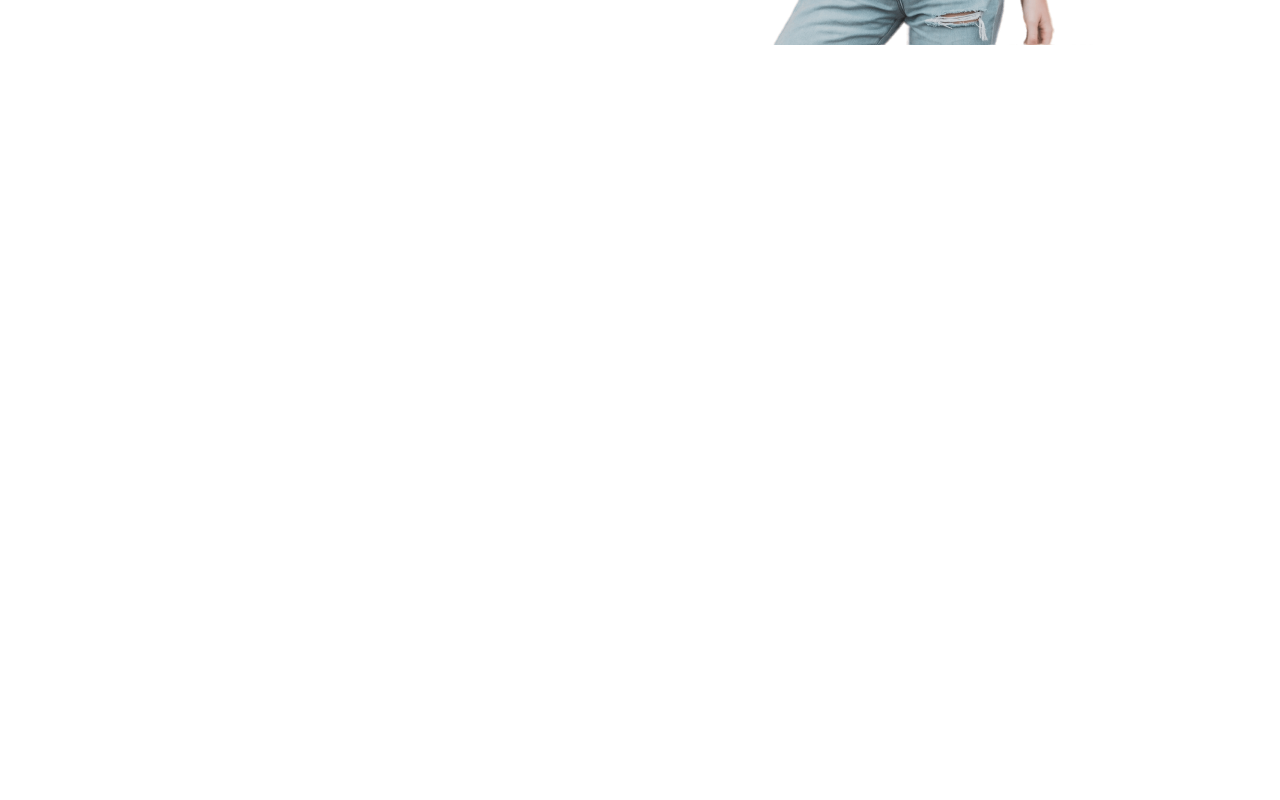
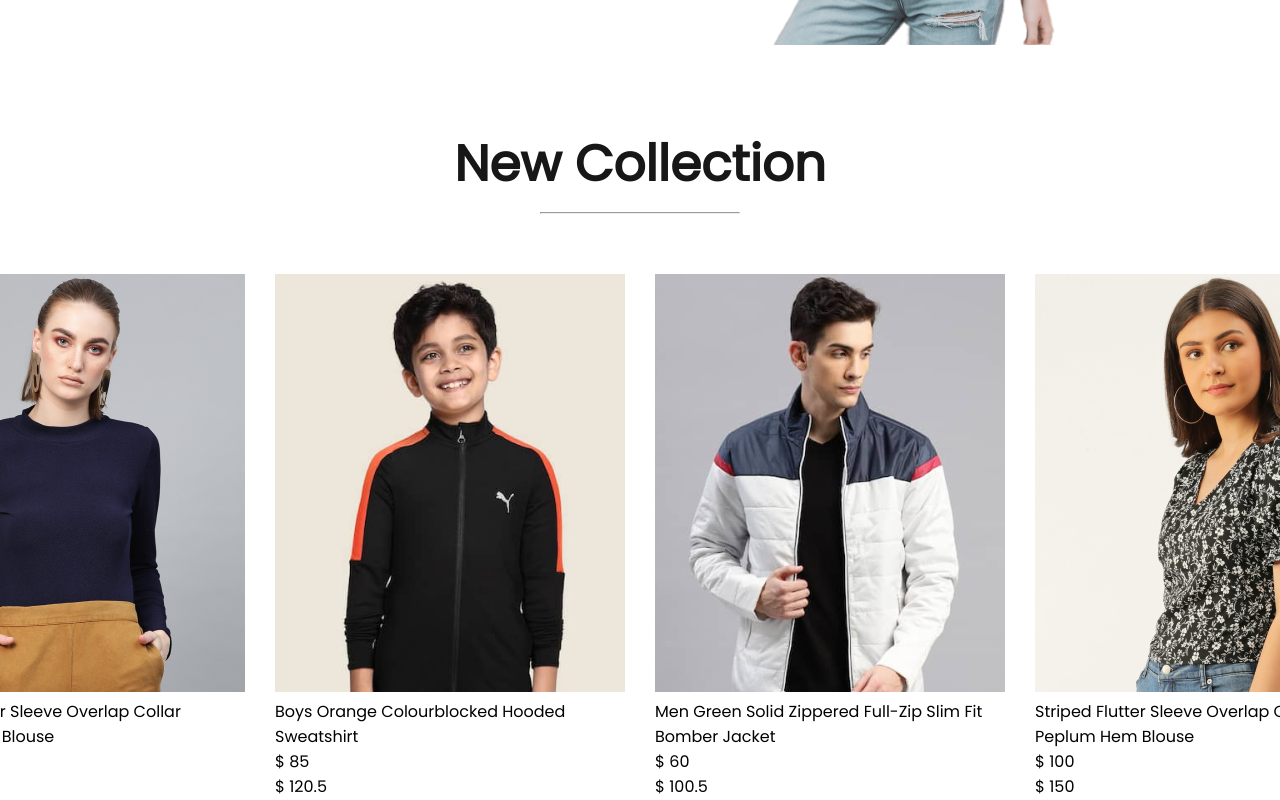
Before and after one commit to umerfarooq6129/Ecommerce-React, a React (Create React App) app: page / in a window 1280 px wide. Shown: the part 2120-2920 px from the top of the page. Before the commit the page ends 2247 px from the top, so only its background shows below. Built offline with nearby package versions, Linux system fonts and the light colour scheme.

Commit message:
added new page NewCollections

```diff
--- /dev/null
+++ b/src/Components/NewCollections/NewCollections.css
@@ -0,0 +1,27 @@
+.new-collections{
+    display: flex;
+    flex-direction: column;
+    align-items: center;
+    gap: 10px;
+    height: 90vh;
+}
+
+.new-collections h1{
+    color: #171717;
+    font-size: 50px;
+    font-weight: 600;
+}
+
+.new-collections hr{
+    width: 200px;
+    height: 6px;
+    border-radius: 10px;
+    background: #252525;
+}
+
+.collections{
+    margin-top: 50px;
+    display: grid;
+    grid-template-columns: 1fr 1fr 1fr 1fr ;
+    gap: 30px;
+}
--- /dev/null
+++ b/src/Components/NewCollections/NewCollections.js
@@ -0,0 +1,21 @@
+import React from 'react'
+import './NewCollections.css'
+import new_collection from '../Assets/new_collections'
+import Item from '../Items/Item'
+
+const NewCollections = () => {
+  return (
+    <div className="new-collections">
+        <h1>New Collection</h1>
+        <hr />
+        <div className="collections">
+            {new_collection.map((item,i)=>{
+                return <Item key={i} id={item.id} name={item.name} image={item.image}
+                new_price={item.new_price} old_price={item.old_price} />
+            })}
+        </div>
+    </div>
+  )
+}
+
+export default NewCollections
--- a/src/Pages/ShopPage.jsx
+++ b/src/Pages/ShopPage.jsx
@@ -2,6 +2,7 @@
 import HeroSection from '../Components/Hero/HeroSection'
 import Popular from '../Components/Popular/Popular'
 import Offers from '../Components/Offers/Offers'
+import NewCollections from '../Components/NewCollections/NewCollections'
 
 const ShopPage = () => {
   return (
@@ -9,6 +10,7 @@
         <HeroSection />
         <Popular />
         <Offers />
+        <NewCollections />
     </>
 
   )
```
